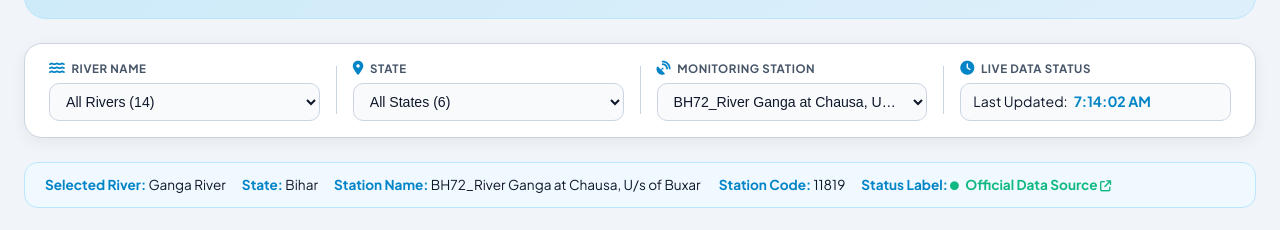
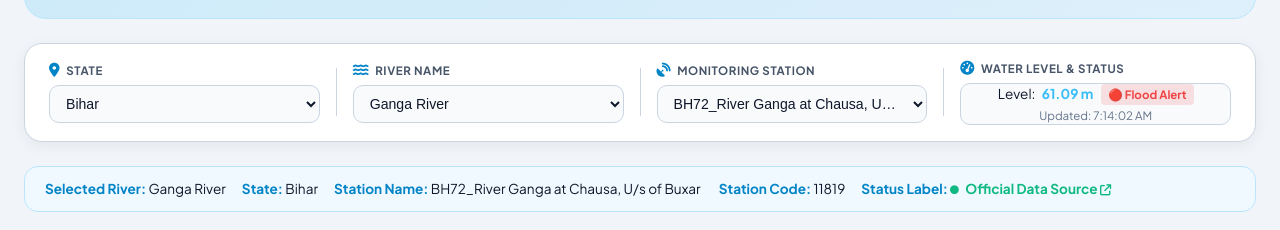
Before and after one commit to akankshabanait0-star/smart-river-water-level-and-quality-surveillances, a website: page frontend/index.html in a window 1280 px wide. Shown: the part 237-467 px from the top of the page. Drawn offline with nearby package versions, Linux system fonts and the light colour scheme; no server answers.

Commit message:
fix: Rearrange filter bar to State -> River -> Station -> Level Status and fix auto-sync

```diff
--- a/frontend/index.html
+++ b/frontend/index.html
@@ -189,6 +189,19 @@
 
         <!-- Floating Filter Glass Bar -->
         <section class="glass-filter-bar no-print">
+            <!-- 1. STATE -->
+            <div class="filter-group">
+                <div class="select-wrapper">
+                    <label><i class="fa-solid fa-location-dot filter-icon"></i> State</label>
+                    <select id="state-select" disabled>
+                        <option value="ALL">Loading States...</option>
+                    </select>
+                </div>
+            </div>
+
+            <div class="filter-divider"></div>
+
+            <!-- 2. RIVER NAME -->
             <div class="filter-group">
                 <div class="select-wrapper">
                     <label><i class="fa-solid fa-water filter-icon"></i> River Name</label>
@@ -200,17 +213,7 @@
 
             <div class="filter-divider"></div>
 
-            <div class="filter-group">
-                <div class="select-wrapper">
-                    <label><i class="fa-solid fa-location-dot filter-icon"></i> State</label>
-                    <select id="state-select" disabled>
-                        <option value="ALL">Loading States...</option>
-                    </select>
-                </div>
-            </div>
-
-            <div class="filter-divider"></div>
-
+            <!-- 3. MONITORING STATION -->
             <div class="filter-group">
                 <div class="select-wrapper">
                     <label><i class="fa-solid fa-satellite-dish filter-icon"></i> Monitoring Station</label>
@@ -222,11 +225,18 @@
 
             <div class="filter-divider"></div>
 
+            <!-- 4. WATER LEVEL & SURVEILLANCE STATUS -->
             <div class="filter-group">
                 <div class="select-wrapper">
-                    <label><i class="fa-solid fa-clock filter-icon"></i> Live Data Status</label>
-                    <div class="last-update-box">
-                        <span>Last Updated: <strong id="last-update">Syncing...</strong></span>
+                    <label><i class="fa-solid fa-gauge-high filter-icon"></i> Water Level & Status</label>
+                    <div class="last-update-box" style="display: flex; flex-direction: column; justify-content: center; min-height: 42px; padding: 4px 10px;">
+                        <div style="display: flex; align-items: center; justify-content: space-between; gap: 8px;">
+                            <span style="font-size: 0.85rem; color: var(--text-primary);">Level: <strong id="bar-water-level" style="color: var(--cyan-primary); font-weight: 700;">-- m</strong></span>
+                            <span id="bar-flood-badge" class="badge" style="background: rgba(16,185,129,0.15); color: #10b981; padding: 2px 7px; border-radius: 4px; font-size: 0.72rem; font-weight: 700; white-space: nowrap;">🟢 Normal</span>
+                        </div>
+                        <div style="font-size: 0.72rem; color: var(--text-muted); margin-top: 2px;">
+                            Updated: <span id="last-update">Syncing...</span>
+                        </div>
                     </div>
                 </div>
             </div>
--- a/frontend/script.js
+++ b/frontend/script.js
@@ -526,7 +526,7 @@ document.addEventListener('DOMContentLoaded', () => {
 
         if (targetId) {
             stationSelect.value = targetId;
-            displayStationData(targetId, false);
+            displayStationData(targetId, true);
         }
     }
 
@@ -904,8 +904,48 @@ document.addEventListener('DOMContentLoaded', () => {
         // Update Live CPCB Station Surveillance Camera Photo & Info Panel!
         updateStationLivePhoto(station);
 
+        // Update Floating Filter Bar Water Level & Status Display:
+        const barWaterLevel = document.getElementById('bar-water-level');
+        const barFloodBadge = document.getElementById('bar-flood-badge');
 
+        let levelVal = null;
+        if (stationOverrides['Water Level'] !== undefined && !isNaN(parseFloat(stationOverrides['Water Level']))) {
+            levelVal = parseFloat(stationOverrides['Water Level']);
+        } else if (station.parameters['Water Level'] && station.parameters['Water Level'].value !== undefined && !isNaN(parseFloat(station.parameters['Water Level'].value))) {
+            levelVal = parseFloat(station.parameters['Water Level'].value);
+        } else if (station.parameters['Depth'] && station.parameters['Depth'].value !== undefined && !isNaN(parseFloat(station.parameters['Depth'].value))) {
+            levelVal = parseFloat(station.parameters['Depth'].value);
+        }
 
+        if (barWaterLevel) {
+            if (levelVal !== null) {
+                barWaterLevel.textContent = `${levelVal.toFixed(2)} m`;
+            } else {
+                barWaterLevel.textContent = 'Normal';
+            }
+        }
+
+        if (barFloodBadge) {
+            if (levelVal !== null) {
+                if (levelVal > 60 || (levelVal > 4 && levelVal < 20)) {
+                    barFloodBadge.style.background = 'rgba(239, 68, 68, 0.15)';
+                    barFloodBadge.style.color = '#ef4444';
+                    barFloodBadge.innerHTML = '🔴 Flood Alert';
+                } else if (levelVal > 40 || (levelVal >= 2.5 && levelVal <= 4)) {
+                    barFloodBadge.style.background = 'rgba(245, 158, 11, 0.15)';
+                    barFloodBadge.style.color = '#f59e0b';
+                    barFloodBadge.innerHTML = '🟡 Warning';
+                } else {
+                    barFloodBadge.style.background = 'rgba(16, 185, 129, 0.15)';
+                    barFloodBadge.style.color = '#10b981';
+                    barFloodBadge.innerHTML = '🟢 Normal';
+                }
+            } else {
+                barFloodBadge.style.background = 'rgba(16, 185, 129, 0.15)';
+                barFloodBadge.style.color = '#10b981';
+                barFloodBadge.innerHTML = '🟢 Normal';
+            }
+        }
     }
 
     // Helper: Construct Official CPCB Server Station Image URL (Supports Admin Custom Uploads)
```
